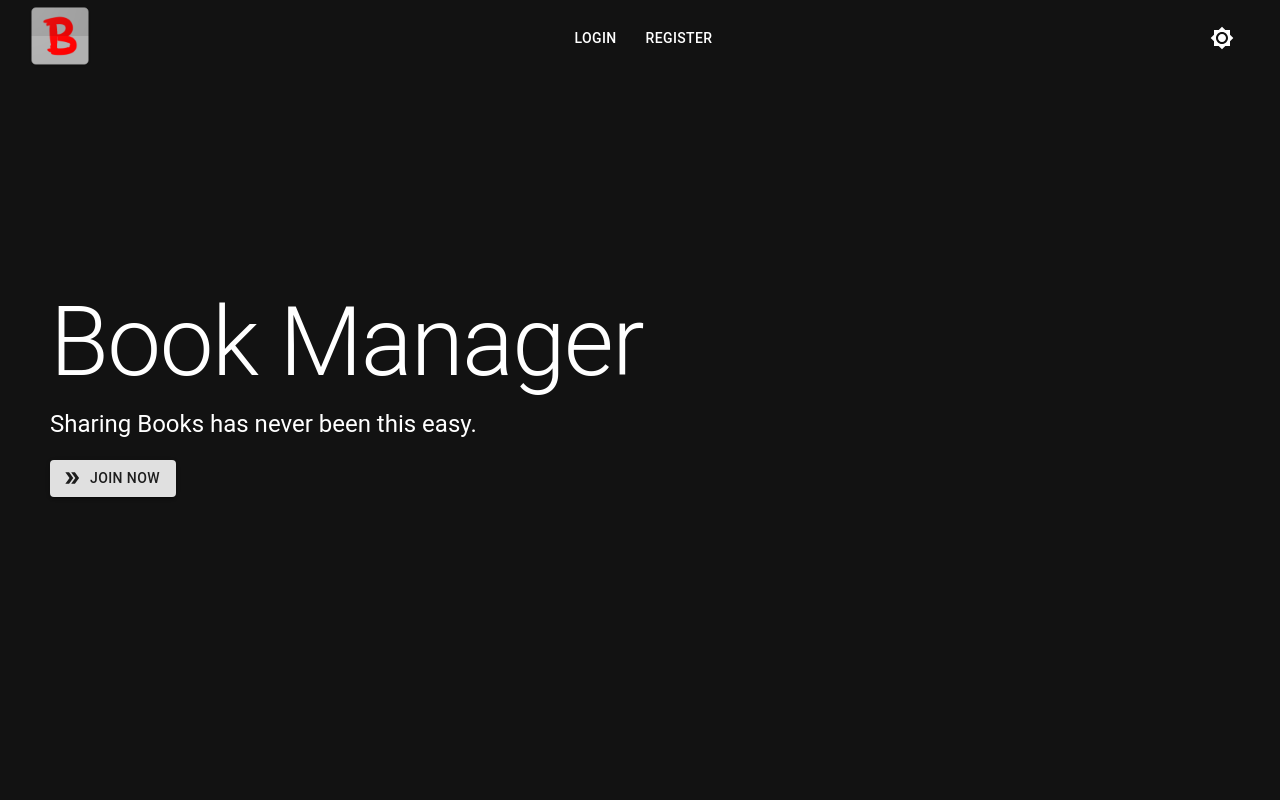
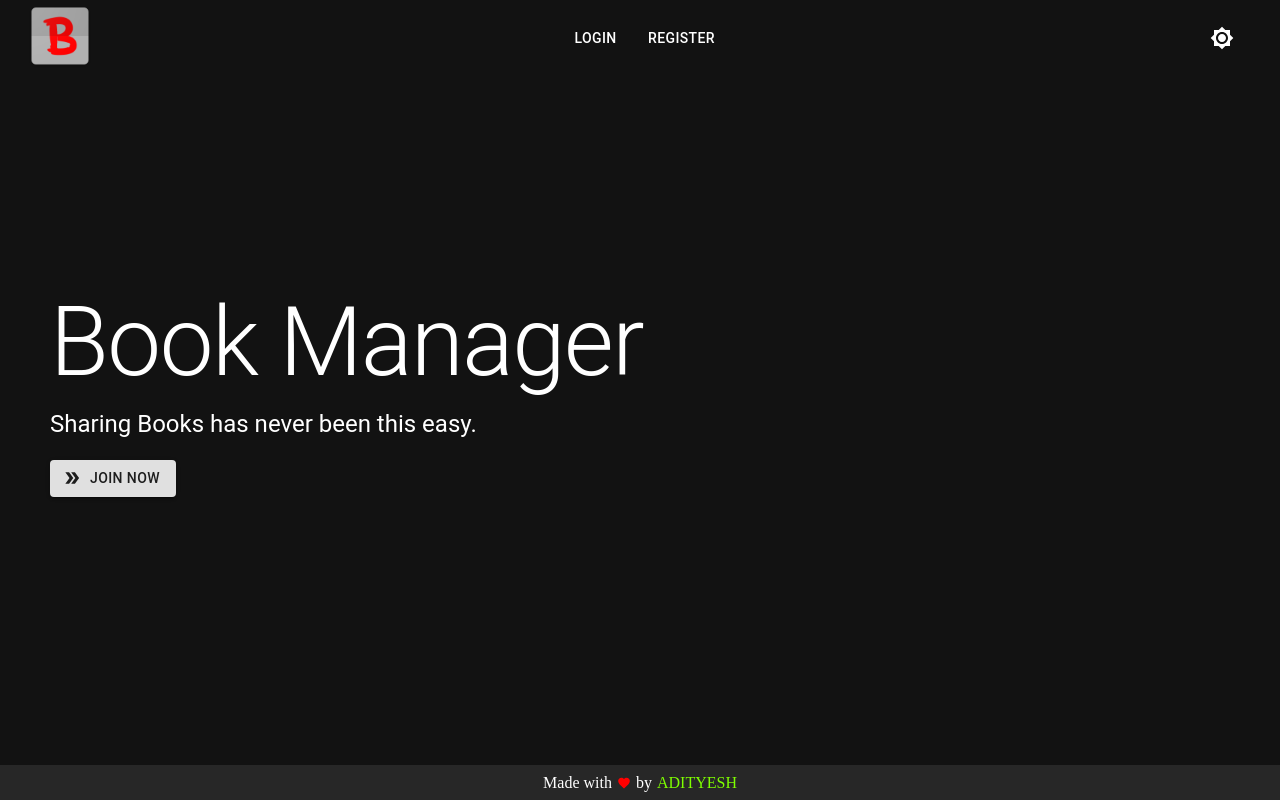
Before and after one commit to Adityesh/bookManager, a React (Create React App) app in the folder client/: page / in a window 1280 px wide. Built offline with nearby package versions, Linux system fonts and the light colour scheme; no server answers.

Commit message:
Added footer

```diff
--- a/client/src/App.css
+++ b/client/src/App.css
@@ -107,3 +107,30 @@ a {
   .my-masonry-grid_column3 > div { /* change div to reference your elements you put in <Masonry> */
     margin-bottom: 30px;
   }
+
+  .footer {
+    position: fixed;
+    left: 0;
+    bottom: 0;
+    width: 100%;
+    height: 35px;
+    background-color: rgb(39, 39, 39);
+    color: white;
+    display: flex;
+    align-items: center;
+    justify-content: center;
+    font-family: cursive;
+  }
+
+  a {
+    text-decoration: none;
+    color: white;
+    text-transform: uppercase;
+    padding-left: 5px;
+    color: chartreuse;
+  }
+
+  .heart {
+    color: red;
+    padding:0 5px;
+  }
--- a/client/src/App.js
+++ b/client/src/App.js
@@ -27,6 +27,7 @@ import Home from './components/Profile/Home';
 import Landing from './components/User/Landing';
 import Profile from './components/Profile/Profile'
 import Settings from './components/Profile/Settings'
+import FavoriteIcon from '@material-ui/icons/Favorite';
 
 
 const App = () => {
@@ -139,6 +140,11 @@ const App = () => {
 
 
       </Router>
+      <div className="footer">
+        Made with
+        <FavoriteIcon fontSize="20" className="heart"/> by
+        <a href="https://github.com/Adityesh" target="_blank"> Adityesh</a>
+        </div>
     </div>
   );
 }
```
